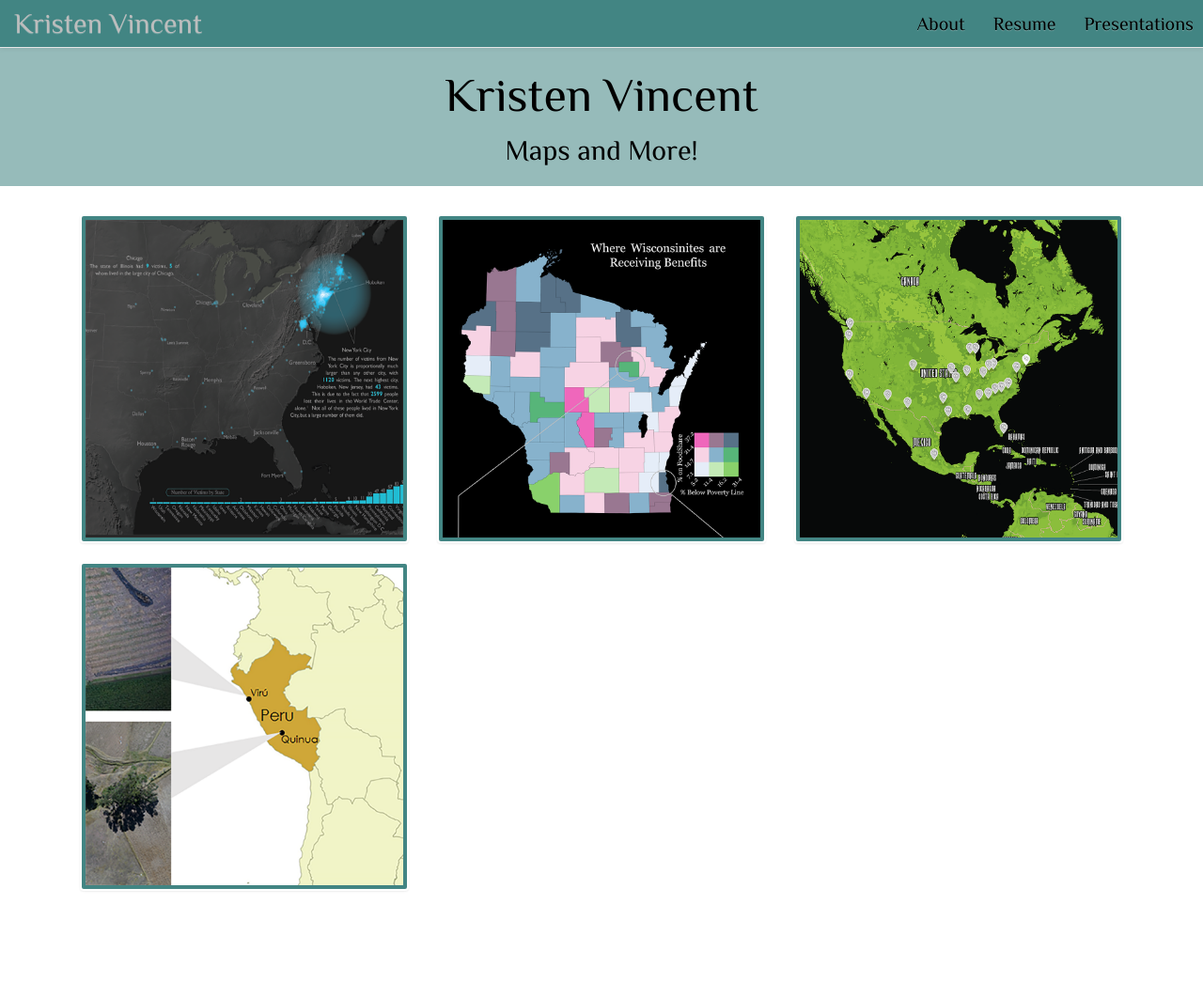
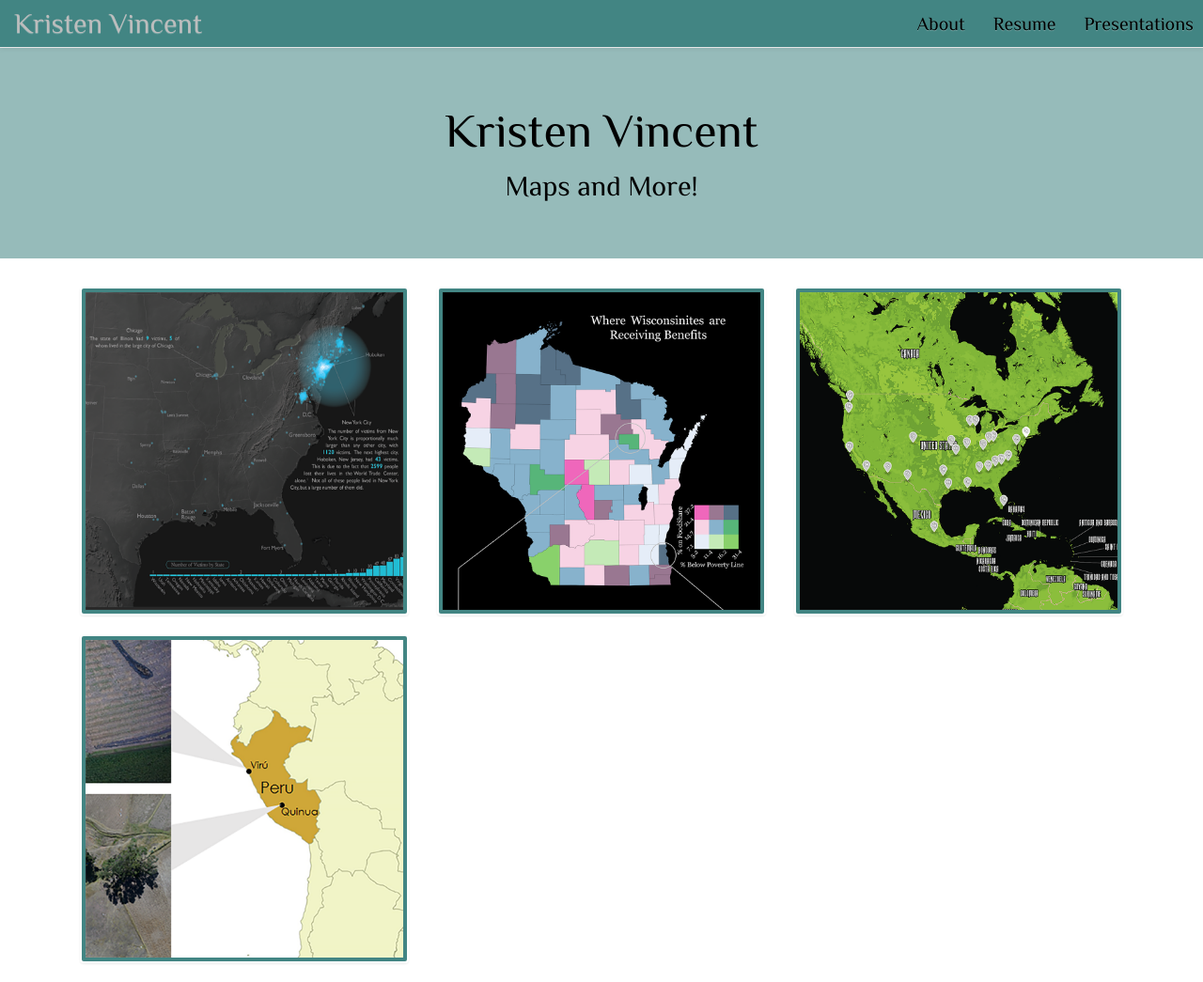
Before and after one commit to kristenvincent/kristenvincent.github.io, a plain HTML site: page index.html in a window 1280 px wide. Shown: the whole page at 94% size. Before the commit the page ends 968 px from the top, so only its background shows below. Drawn offline with Linux system fonts and the light colour scheme; a web font is replaced by a local one.

Commit message:
Edit padding of jumbotron

```diff
--- a/CSS/style.css
+++ b/CSS/style.css
@@ -59,8 +59,9 @@ body {
   color: black;
 	background: #96BBBA;
 	text-align: center;
-  padding-bottom: .1%;
-  margin-top: 6px;
+   padding-top: 80px;
+  padding-bottom: 40px;
+  margin-top: 12px;
 
  }
 
```
